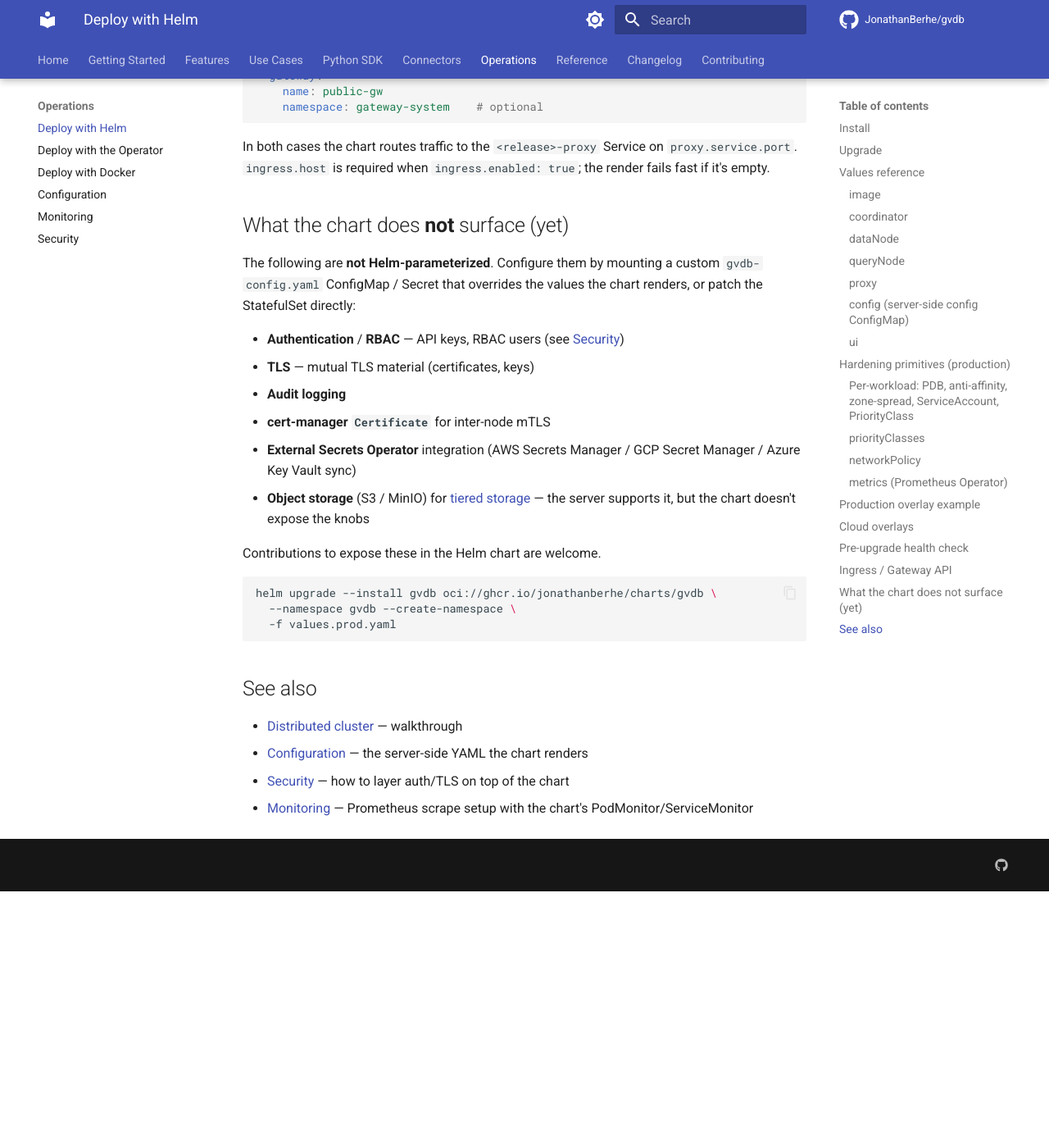
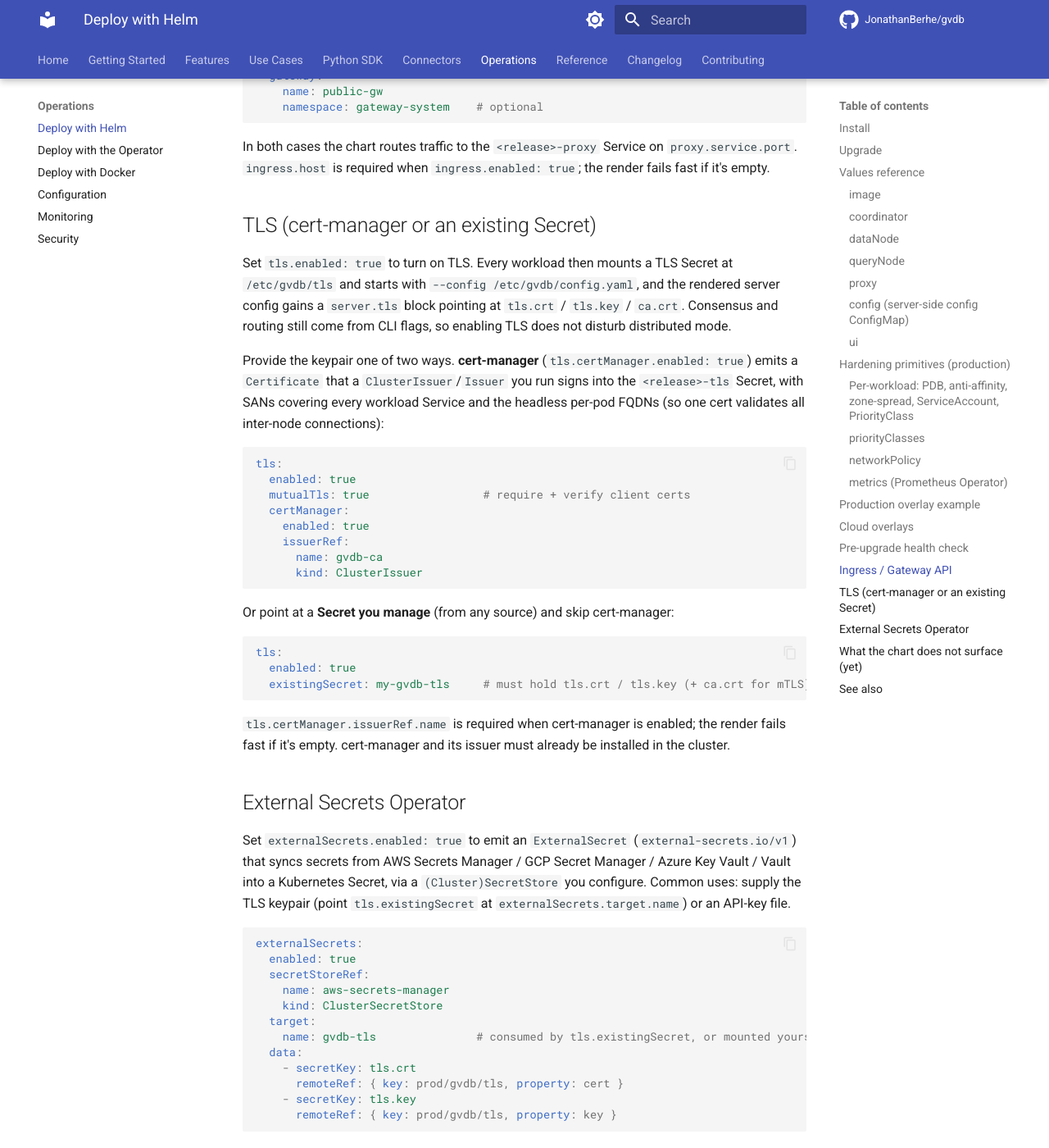
Before and after one commit to JonathanBerhe/gvdb, an MkDocs documentation site: the page built from docs/operations/deploy-helm.md, in a window 1280 px wide and 1400 px high, scrolled down 10710 px. Shown: the whole window at 82% size. Built offline with MkDocs 1.6.1 and Material for MkDocs 9.7.7, drawn with Linux system fonts in a browser that asks for light colours; comment, search, counter and statistics services are not loaded; before the commit the page ends 11797 px from its top, so only the background shows below that; some of the changed text lies outside the part shown.

Commit message:
feat(chart): opt-in cert-manager TLS and External Secrets integration (#132)
Two production-hardening gaps, both default-off so the dev/kind install is
unchanged.

TLS (tls.enabled): every workload mounts a TLS Secret at /etc/gvdb/tls and is
started with --config /etc/gvdb/config.yaml, and the ConfigMap gains a
server.tls block (cert/key/ca paths + mutual_tls). The server already supports
server.tls end to end; consensus and routing still come from CLI flags, so
enabling TLS does not disturb distributed mode. The keypair comes from either
a cert-manager Certificate (tls.certManager.enabled -> <release>-tls Secret,
with SANs covering every workload Service and headless per-pod FQDN for
inter-node mTLS) or an operator-provided tls.existingSecret. The proxy, which
did not mount config before, now gets the config + TLS mounts too so
client-facing TLS works.

External Secrets (externalSecrets.enabled): emit an ExternalSecret on the GA
external-secrets.io/v1 API that syncs from a (Cluster)SecretStore into a K8s
Secret — usable as the TLS source (point tls.existingSecret at it) or an
API-key file.

Shared _helpers.tpl snippets (gvdb.tls.secretName / .volume / .volumeMount)
keep the mount identical across the four workloads. Required-field guards fail
the render fast on an empty cert-manager issuer or ES secret-store name.

CI: a TLS/ES smoke asserts the Certificate + server.tls + the four TLS mounts
render, the ExternalSecret is on v1, and the empty-issuer guard fires; the
combined hardening overlay now also flips TLS + ES on. Docs: new TLS and
External Secrets sections in deploy-helm.md; both removed from the
"not surfaced" list.

````diff
--- a/docs/operations/deploy-helm.md
+++ b/docs/operations/deploy-helm.md
@@ -315,16 +315,61 @@ ingress:
 
 In both cases the chart routes traffic to the `<release>-proxy` Service on `proxy.service.port`. `ingress.host` is required when `ingress.enabled: true`; the render fails fast if it's empty.
 
+## TLS (cert-manager or an existing Secret)
+
+Set `tls.enabled: true` to turn on TLS. Every workload then mounts a TLS Secret at `/etc/gvdb/tls` and starts with `--config /etc/gvdb/config.yaml`, and the rendered server config gains a `server.tls` block pointing at `tls.crt` / `tls.key` / `ca.crt`. Consensus and routing still come from CLI flags, so enabling TLS does not disturb distributed mode.
+
+Provide the keypair one of two ways. **cert-manager** (`tls.certManager.enabled: true`) emits a `Certificate` that a `ClusterIssuer`/`Issuer` you run signs into the `<release>-tls` Secret, with SANs covering every workload Service and the headless per-pod FQDNs (so one cert validates all inter-node connections):
+
+```yaml
+tls:
+  enabled: true
+  mutualTls: true                 # require + verify client certs
+  certManager:
+    enabled: true
+    issuerRef:
+      name: gvdb-ca
+      kind: ClusterIssuer
+```
+
+Or point at a **Secret you manage** (from any source) and skip cert-manager:
+
+```yaml
+tls:
+  enabled: true
+  existingSecret: my-gvdb-tls     # must hold tls.crt / tls.key (+ ca.crt for mTLS)
+```
+
+`tls.certManager.issuerRef.name` is required when cert-manager is enabled; the render fails fast if it's empty. cert-manager and its issuer must already be installed in the cluster.
+
+## External Secrets Operator
+
+Set `externalSecrets.enabled: true` to emit an `ExternalSecret` (`external-secrets.io/v1`) that syncs secrets from AWS Secrets Manager / GCP Secret Manager / Azure Key Vault / Vault into a Kubernetes Secret, via a `(Cluster)SecretStore` you configure. Common uses: supply the TLS keypair (point `tls.existingSecret` at `externalSecrets.target.name`) or an API-key file.
+
+```yaml
+externalSecrets:
+  enabled: true
+  secretStoreRef:
+    name: aws-secrets-manager
+    kind: ClusterSecretStore
+  target:
+    name: gvdb-tls               # consumed by tls.existingSecret, or mounted yourself
+  data:
+    - secretKey: tls.crt
+      remoteRef: { key: prod/gvdb/tls, property: cert }
+    - secretKey: tls.key
+      remoteRef: { key: prod/gvdb/tls, property: key }
+```
+
+Requires the External Secrets Operator CRDs installed. `externalSecrets.secretStoreRef.name` is required when enabled.
+
 ## What the chart does **not** surface (yet)
 
 The following are **not Helm-parameterized**. Configure them by mounting a custom `gvdb-config.yaml` ConfigMap / Secret that overrides the values the chart renders, or patch the StatefulSet directly:
 
 - **Authentication** / **RBAC** — API keys, RBAC users (see [Security](security.md))
-- **TLS** — mutual TLS material (certificates, keys)
 - **Audit logging**
-- **cert-manager `Certificate`** for inter-node mTLS
-- **External Secrets Operator** integration (AWS Secrets Manager / GCP Secret Manager / Azure Key Vault sync)
-- **Object storage** (S3 / MinIO) for [tiered storage](../features/tiered-storage.md) — the server supports it, but the chart doesn't expose the knobs
+- **Object storage** (S3 / MinIO / GCS) for [tiered storage](../features/tiered-storage.md) — the server supports it, but the chart doesn't expose the knobs
 
 Contributions to expose these in the Helm chart are welcome.
 
````
Also changed, not shown: 10 other files.
